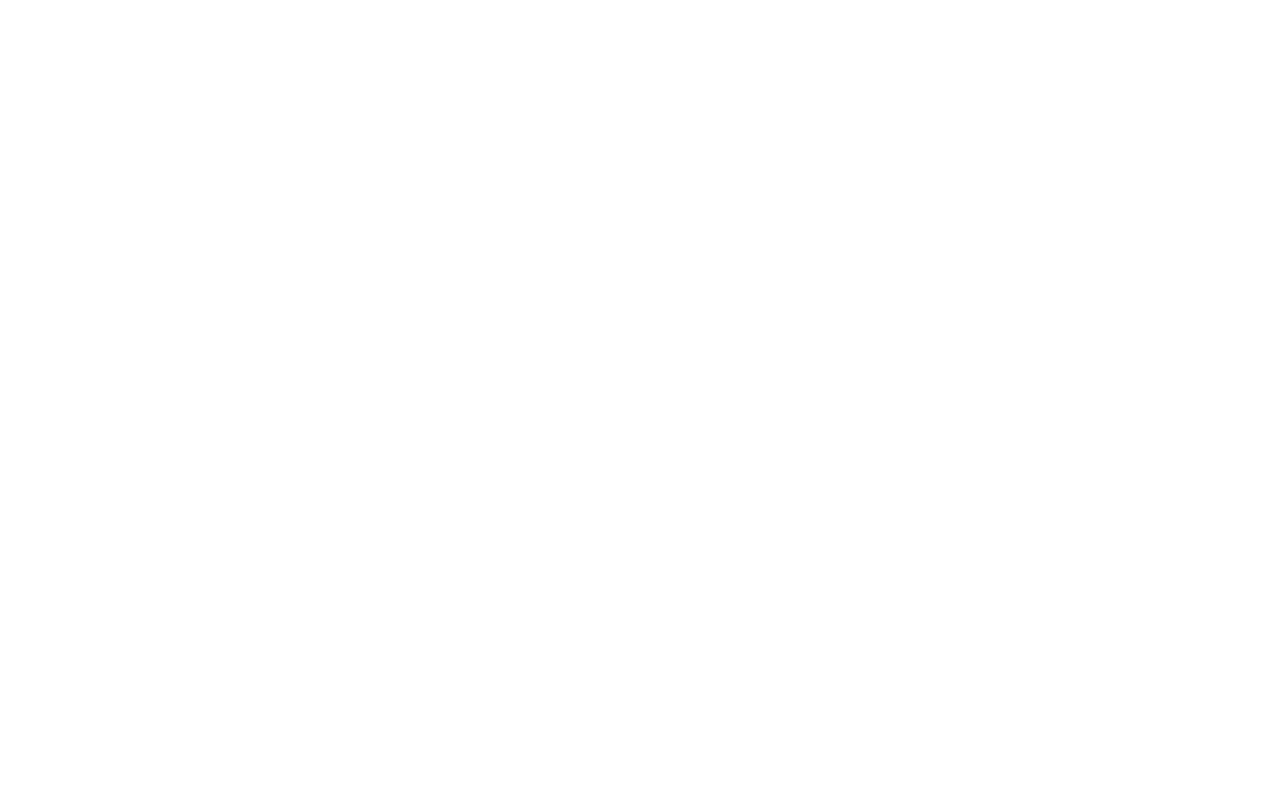
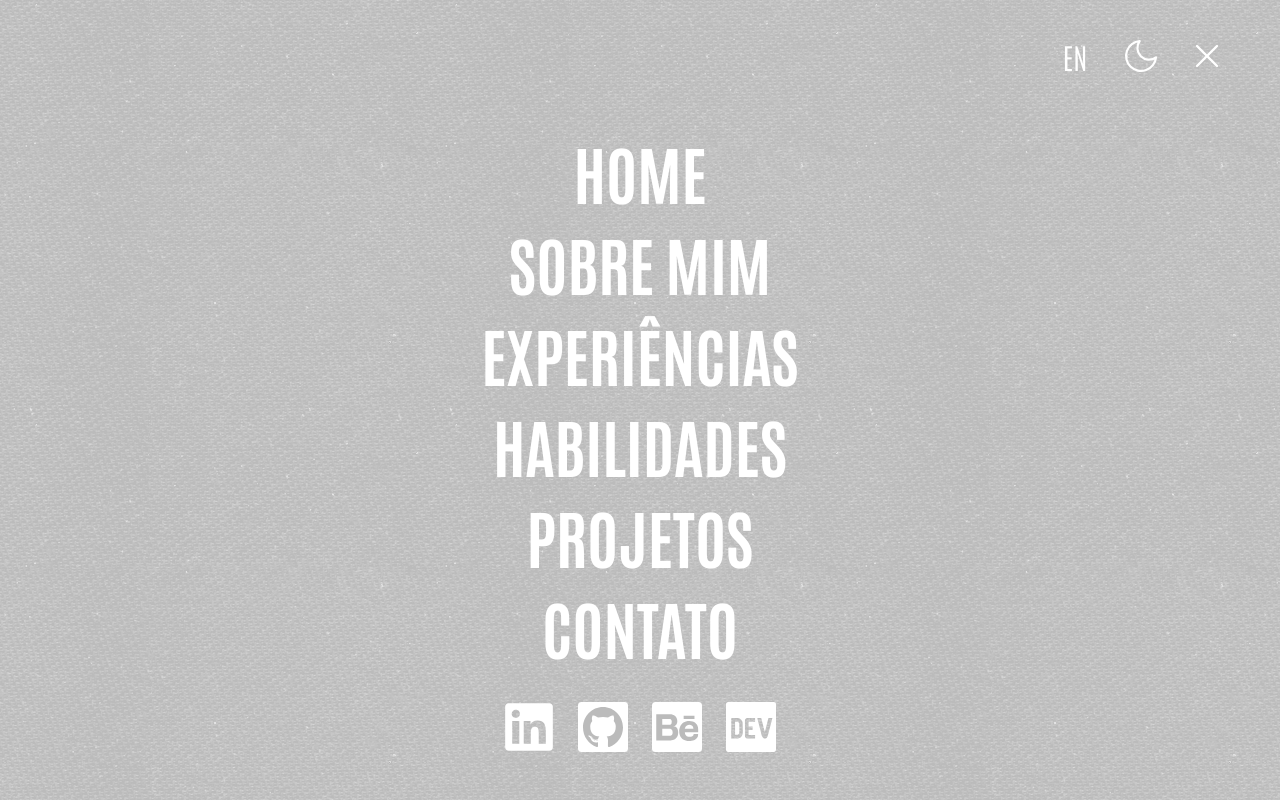
Before and after one commit to lima1301lucas/PORTFOLIO, a React (Vite) app: page /menu in a window 1280 px wide. Built offline with nearby package versions, Linux system fonts and the light colour scheme.

Commit message:
"Feature: Cabeçalho e menu"

```diff
--- a/src/App.jsx
+++ b/src/App.jsx
@@ -1,6 +1,10 @@
+import Menu from './components/Menu/Menu.jsx';
 import './App.scss';
 
 function App() {
+    return (
+        <Menu />
+    );
 }
 
 export default App
--- a/src/App.scss
+++ b/src/App.scss
@@ -3,5 +3,13 @@
 * {
   margin: 0;
   padding: 0;
-  font-family: "Antonio", sans-serif;
+  font-family: 'Antonio', sans-serif;
 }
+
+.container {
+  width: 95vw;
+  min-height: 100vh;
+  margin: 0 auto;
+  padding: 0 1rem;
+  box-sizing: border-box;
+}
--- /dev/null
+++ b/src/components/Cabecalho/Cabecalho.jsx
@@ -0,0 +1,20 @@
+import './Cabecalho.scss';
+
+const Cabecalho = () => {
+  return (
+    <header>
+      <nav className="cabecalho">
+        <div className="container">
+          <div className="logo"></div>
+          <div className="cabecalho-nav">
+            <button className="btn-en">EN</button>
+            <button className="btn-theme" aria-label="Alternar tema"></button>
+            <button className="btn-close" aria-label="Fechar menu"></button>
+          </div>
+        </div>
+      </nav>
+    </header>
+  );
+};
+
+export default Cabecalho;
--- /dev/null
+++ b/src/components/Cabecalho/Cabecalho.scss
@@ -0,0 +1,65 @@
+.cabecalho {
+  width: 100vw;
+  height: 10vh;
+  display: flex;
+  align-items: center;
+}
+
+.cabecalho > .container {
+  display: flex;
+  justify-content: space-between;
+  align-items: center;
+}
+
+.logo {
+  width: 80px;
+  height: 80px;
+  background-image: url('../../assets/logo.svg');
+  background-size: contain;
+  background-repeat: no-repeat;
+  background-position: center;
+}
+
+.cabecalho-nav {
+  display: flex;
+  align-items: center;
+  gap: 1rem;
+}
+
+.cabecalho-nav button {
+  width: 50px;
+  height: 50px;
+  background-color: transparent;
+  background-repeat: no-repeat;
+  background-position: center;
+  background-size: 80% 80%;
+  border: none;
+  cursor: pointer;
+  transition: filter 0.2s ease;
+
+  &:hover,
+  &:focus {
+    filter: brightness(0.95);
+    outline: none;
+  }
+}
+
+.btn-en {
+  display: flex;
+  align-items: center;
+  justify-content: center;
+  font-size: 1.8rem;
+  font-weight: 300;
+  color: #fff;
+  background-color: transparent;
+  border: none;
+  padding: 0;
+}
+
+.btn-theme {
+  background-image: url('../../assets/icons/light/moon.svg');
+}
+
+.btn-close {
+  background-image: url('../../assets/icons/light/close.svg');
+}
--- /dev/null
+++ b/src/components/Menu/Menu.jsx
@@ -0,0 +1,29 @@
+import './Menu.scss';
+import Cabecalho from '../Cabecalho/Cabecalho.jsx'
+
+const Menu = () => {
+  return (
+    <section>
+      <nav className="menu">
+        <Cabecalho />
+        <ul className="menu-nav">
+          <li><span>HOME</span></li>
+          <li><span>SOBRE MIM</span></li>
+          <li><span>EXPERIÊNCIAS</span></li>
+          <li><span>HABILIDADES</span></li>
+          <li><span>PROJETOS</span></li>
+          <li><span>CONTATO</span></li>
+        </ul>
+
+        <div className="menu-social">
+          <a className="icon linkedin" href="https://www.linkedin.com/in/lucas-lima-1301/" target="_blank" rel="noopener noreferrer"></a>
+          <a className="icon github" href="https://github.com/lima1301lucas" target="_blank" rel="noopener noreferrer"></a>
+          <a className="icon behance" href="https://www.behance.net/lucas-lima-1301" target="_blank" rel="noopener noreferrer"></a>
+          <a className="icon devto" href="https://dev.to/lima1301lucas" target="_blank" rel="noopener noreferrer"></a>
+        </div>
+      </nav>
+    </section>
+  );
+};
+
+export default Menu;
--- /dev/null
+++ b/src/components/Menu/Menu.scss
@@ -0,0 +1,148 @@
+$bg: #bbbbbb;
+$text: #fff;
+$accent: #0070F3;
+
+.menu {
+  background-color: $bg;
+  color: $text;
+  width: 100vw;
+  height: 100vh;
+  display: flex;
+  flex-direction: column;
+  justify-content: space-between;
+  padding: 1rem 0rem 3rem 0rem;
+  box-sizing: border-box;
+  position: relative;
+  overflow: hidden;
+}
+
+.menu::before {
+  display: block;
+  content: "";
+  position: absolute;
+  inset: 0;
+  background-image: url('/src/assets/textures/light.png');
+  background-repeat: repeat;
+  background-size: auto;
+  pointer-events: none;
+  z-index: 0;
+}
+
+.menu * {
+  position: relative;
+  z-index: 1;
+}
+
+.logo {
+  visibility: hidden !important;
+}
+
+.menu-header {
+  display: flex;
+  justify-content: flex-end;
+  gap: 1rem;
+}
+
+.menu-header button {
+  display: block;
+  width: 50px;
+  height: 50px;
+  background-size: 80% 80%;
+  background-repeat: no-repeat;
+  background-position: center;
+  background-color: transparent;
+  border: none;
+  cursor: pointer;
+}
+
+.btn-en {
+  display: flex;
+  align-items: center;
+  justify-content: center;
+  font-family: "Antonio", sans-serif;
+  font-size: 2rem;
+  font-weight: 100;
+  color: $text;
+  background-color: transparent;
+  border: none;
+  padding: 0;
+  padding-bottom: 1px;
+}
+
+.btn-theme {
+  width: 50px;
+  height: 50px;
+  background-repeat: no-repeat;
+  background-position: center;
+  background-size: 80% 80%;
+  background-color: transparent;
+  border: none;
+  cursor: pointer;
+  background-image: url('../../assets/icons/light/moon.svg');
+}
+
+.btn-close {
+  background-image: url('../../assets/icons/light/close.svg');
+}
+
+.menu-nav {
+  list-style: none;
+  padding: 0;
+  margin: 0;
+  text-align: center;
+  display: flex;
+  flex-direction: column;
+  gap: 0.5rem;
+}
+
+.menu-nav li {
+  font-size: 4em;
+  font-weight: bold;
+}
+
+.menu-nav li span {
+  display: inline-block;
+  cursor: pointer;
+  transition: transform 0.2s ease, color 0.3s ease;
+
+  &:hover {
+    transform: scale(1.1);
+    color: $accent;
+  }
+}
+
+.menu-social {
+  display: flex;
+  justify-content: center;
+  gap: 1.5rem;
+}
+
+.icon {
+  width: 50px;
+  height: 50px;
+  background-size: contain;
+  background-repeat: no-repeat;
+  display: inline-block;
+  cursor: pointer;
+  transition: transform 0.3s ease;
+
+  &:hover {
+    transform: translateY(-5px) scale(1.05);
+  }
+}
+
+.linkedin {
+  background-image: url('../../assets/icons/light/linkedin.svg');
+}
+
+.github {
+  background-image: url('../../assets/icons/light/github.svg');
+}
+
+.behance {
+  background-image: url('../../assets/icons/light/behance.svg');
+}
+
+.devto {
+  background-image: url('../../assets/icons/light/devto.svg');
+}
```
